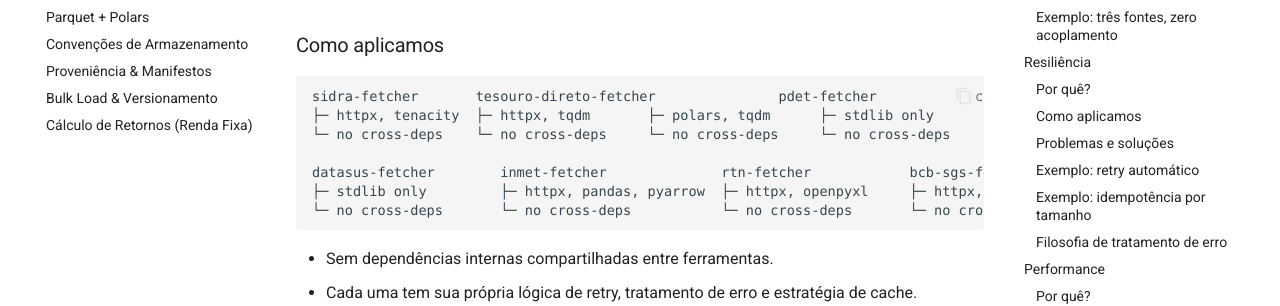
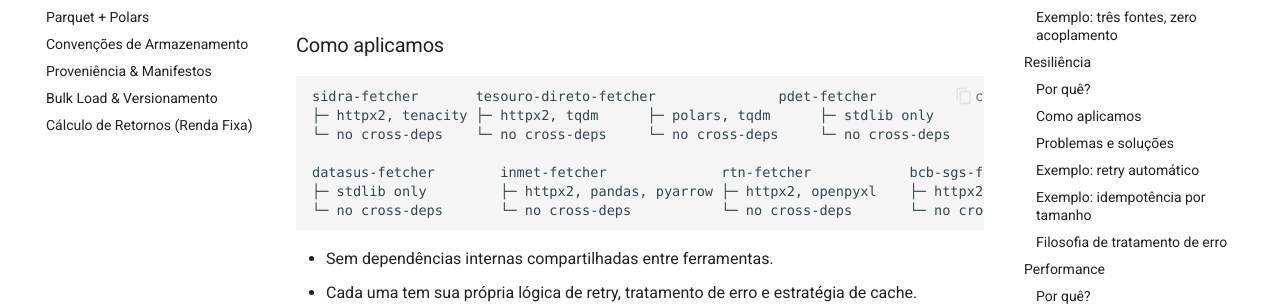
Before and after one commit to Quantilica/docs, an MkDocs documentation site: the page built from docs/concepts/principios.md, in a window 1280 px wide and 900 px high, scrolled down 1070 px. Shown: the part 172-478 px from the top of the window. Built offline with MkDocs 1.6.1 and Material for MkDocs 9.7.7, drawn with Linux system fonts in a browser that asks for light colours; some web fonts are replaced; comment, search, counter and statistics services are not loaded.

Commit message:
docs: migração httpx → httpx2 em normas, princípios e fundações

````diff
--- a/docs/concepts/principios.md
+++ b/docs/concepts/principios.md
@@ -35,11 +35,11 @@
 
 ```
 sidra-fetcher       tesouro-direto-fetcher               pdet-fetcher            comex-fetcher
-├─ httpx, tenacity  ├─ httpx, tqdm       ├─ polars, tqdm      ├─ stdlib only
+├─ httpx2, tenacity ├─ httpx2, tqdm      ├─ polars, tqdm      ├─ stdlib only
 └─ no cross-deps    └─ no cross-deps     └─ no cross-deps     └─ no cross-deps
 
 datasus-fetcher        inmet-fetcher              rtn-fetcher            bcb-sgs-fetcher
-├─ stdlib only         ├─ httpx, pandas, pyarrow  ├─ httpx, openpyxl     ├─ httpx, beautifulsoup4
+├─ stdlib only         ├─ httpx2, pandas, pyarrow ├─ httpx2, openpyxl    ├─ httpx2, beautifulsoup4
 └─ no cross-deps       └─ no cross-deps           └─ no cross-deps       └─ no cross-deps
 ```
 
````
Also changed, not shown: docs/fundacoes/index.md (+1 -1 lines), docs/normas/cli-fetchers.md (+2 -2 lines).
